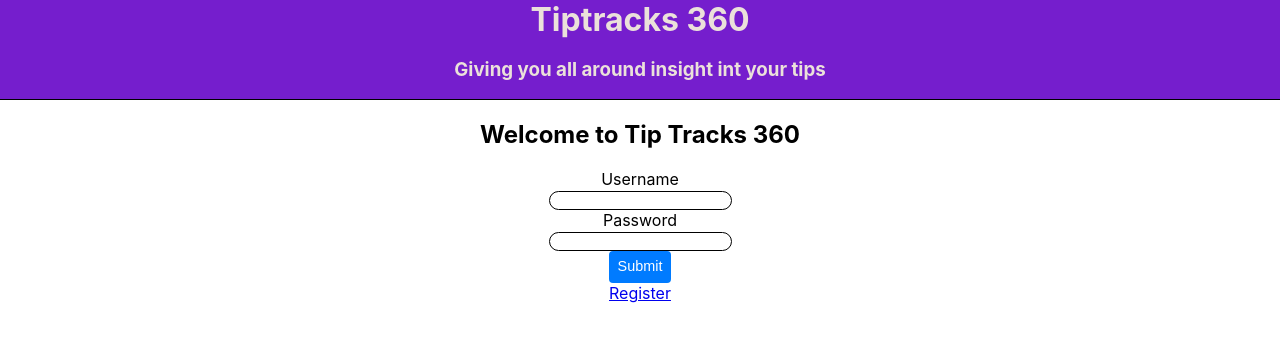
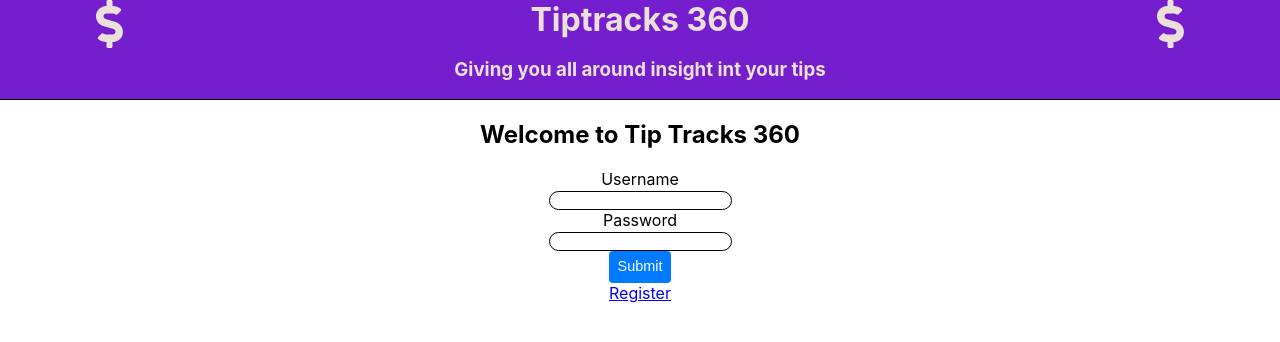
Before and after one commit to skunkpirates42/tiptracks-360-client, a React (Create React App) app: page / in a window 1280 px wide. Shown: the top 342 px of the page. Built offline with nearby package versions, Linux system fonts and the light colour scheme; no server answers.

Commit message:
add dollar sign icon to header bar

```diff
--- a/src/components/App.js
+++ b/src/components/App.js
@@ -12,9 +12,9 @@ import './App.css';
 
 // icons
 import { library } from '@fortawesome/fontawesome-svg-core'
-import { faTrashAlt } from '@fortawesome/free-solid-svg-icons'
+import { faTrashAlt, faDollarSign } from '@fortawesome/free-solid-svg-icons'
 
-library.add(faTrashAlt)
+library.add(faTrashAlt, faDollarSign)
 
 class App extends Component {
   componentDidUpdate(prevProps) {
--- a/src/components/header-bar.css
+++ b/src/components/header-bar.css
@@ -9,6 +9,16 @@
   margin-bottom: 5px;
 }
 
+.dollar {
+  margin: 0 .75em;
+}
+
 h1 {
   margin: 0;
 }
+
+@media (min-width: 600px) {
+  .dollar {
+    margin: 0 2em
+  }
+}
--- a/src/components/header-bar.js
+++ b/src/components/header-bar.js
@@ -1,6 +1,7 @@
 import React from 'react';
 import { connect } from 'react-redux';
 import {clearAuth} from '../actions/auth';
+import { FontAwesomeIcon } from '@fortawesome/react-fontawesome'
 import './header-bar.css';
 
 export class HeaderBar extends React.Component {
@@ -20,6 +21,9 @@ export class HeaderBar extends React.Component {
 
     return (
       <header className="app-header">
+        <FontAwesomeIcon icon="dollar-sign"  className="dollar" pull="left" size="3x"/>
+        <FontAwesomeIcon icon="dollar-sign"  className="dollar" pull="right" size="3x"/>
+
         <h1>Tiptracks 360</h1>
         <h3>Giving you all around insight int your tips</h3>
         { logOutButton }
```
